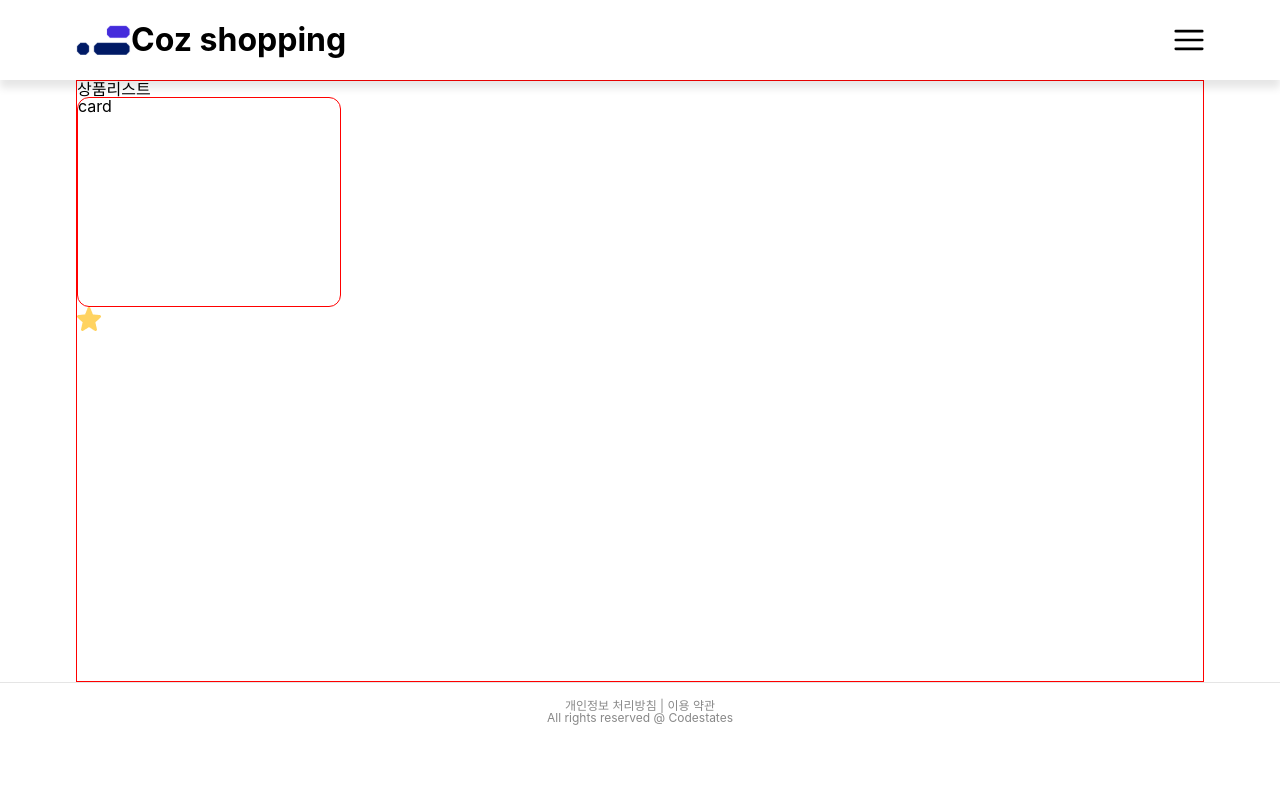
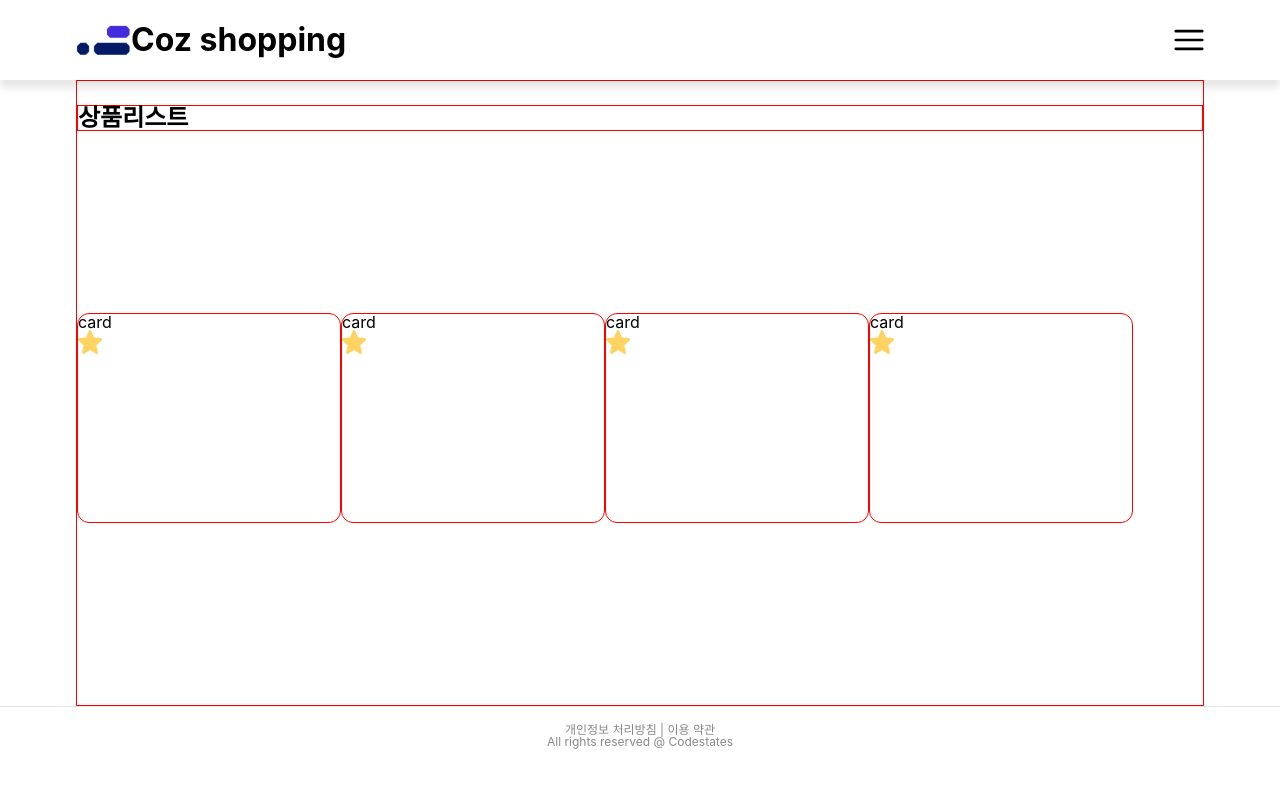
Before and after one commit to joywhy/fe-shopping, a React (Create React App) app in the folder client/: page / in a window 1280 px wide. Shown: the top 788 px of the page. Built offline with nearby package versions, Linux system fonts and the light colour scheme.

Commit message:
style: main 스타일

```diff
--- a/client/src/components/Card/Card.js
+++ b/client/src/components/Card/Card.js
@@ -1,5 +1,6 @@
 import React from 'react';
 import styled from 'styled-components';
+import BookmarkIcon from '../BookmarkIcon/BookmarkIcon';
 
 const Container = styled.div`
   width: 264px;
@@ -8,8 +9,13 @@ const Container = styled.div`
   border: 1px solid red;
 `;
 
-const Card = () => {
-  return <Container>card</Container>;
+const Card = (props) => {
+  return (
+    <Container>
+      card
+      <BookmarkIcon isMarked={true} />
+    </Container>
+  );
 };
 
 export default Card;
--- a/client/src/pages/Main/Main.js
+++ b/client/src/pages/Main/Main.js
@@ -1,17 +1,34 @@
-import React from 'react';
-import BookmarkIcon from '../../components/BookmarkIcon/BookmarkIcon';
+import React, { useState } from 'react';
 import styled from 'styled-components';
 import Card from '../../components/Card/Card';
+import data from '../../common/data/data.json';
 const Container = styled.div`
   width: 100%;
   height: 600px;
+  display: flex;
+  flex-direction: row;
+  flex-wrap: wrap;
+  justify-content: flex-start;
+`;
+const H2 = styled.h2`
+  width: 100%;
+  height: fit-content;
+  font-family: 'Inter';
+  font-style: normal;
+  font-weight: 600;
+  font-size: 24px;
+  border: 1px solid red;
+  //align-items: flex-start;
 `;
 const Main = () => {
+  const [datas, setDates] = useState(data);
+
   return (
     <Container>
-      <h2>상품리스트</h2>
-      <Card />
-      <BookmarkIcon isMarked={true} />
+      <H2>상품리스트</H2>
+      {datas.map((data, idx) => (
+        <Card key={idx} data={data} />
+      ))}
     </Container>
   );
 };
--- a/client/src/style/App.styled.js
+++ b/client/src/style/App.styled.js
@@ -11,4 +11,5 @@ export const MainContainer = styled.div`
   grid-row-start: 2;
   grid-row-end: 3;
   border: 1px solid red;
+  padding-top: 24px;
 `;
```
